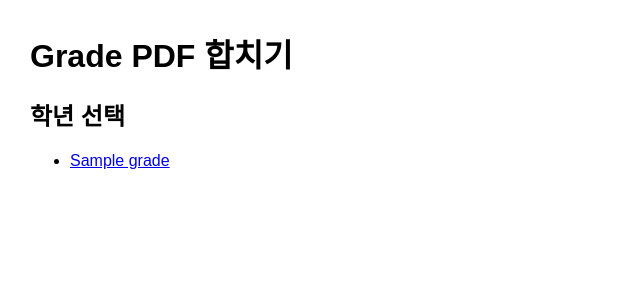
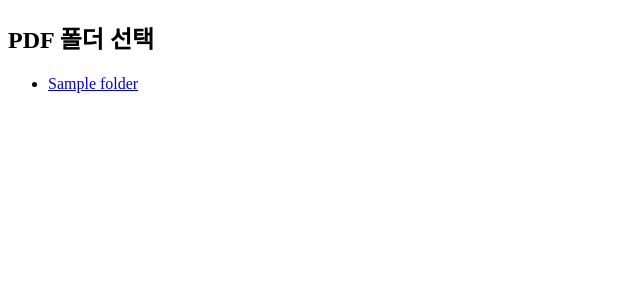
Before and after one commit to yJEONc/vending-machine, a Flask app: template templates/index.html in a window 1280 px wide. Shown: the top 300 px of the page, without its empty margins (0-640 px from the left). Run offline with Flask 3, Linux system fonts and the light colour scheme; the template is opened without the code that fills it: most values are stand-ins (such as "Sample title", 1, 10 or a date in 2020).

Commit message:
Add files via upload

```diff
--- a/app.py
+++ b/app.py
@@ -1,61 +1,54 @@
-import os, re, json, urllib.parse
 from flask import Flask, render_template, request, send_file
+import os
 from PyPDF2 import PdfMerger
+import io
 
 app = Flask(__name__)
 
-BASE_DIR = os.path.dirname(os.path.abspath(__file__))
-DATA_FOLDER = os.path.join(BASE_DIR, "data")
+DATA_FOLDER = "data"
 
-@app.route("/")
+@app.route('/')
 def index():
-    grades = [d for d in os.listdir(DATA_FOLDER) if os.path.isdir(os.path.join(DATA_FOLDER, d))]
-    return render_template("index.html", grades=grades, pdf_files=None, selected_grade=None)
+    subfolders = [f for f in os.listdir(DATA_FOLDER)
+                  if os.path.isdir(os.path.join(DATA_FOLDER, f))]
+    return render_template('index.html', subfolders=subfolders)
 
-@app.route("/grade/<grade>")
-def show_grade(grade):
-    grade_path = os.path.join(DATA_FOLDER, grade)
-    if not os.path.exists(grade_path):
-        return "해당 학년 폴더가 존재하지 않습니다.", 404
+@app.route('/files', methods=['GET'])
+def files():
+    folder = request.args.get('folder')
+    folder_path = os.path.join(DATA_FOLDER, folder)
+    if not os.path.exists(folder_path):
+        return f"폴더 '{folder}'를 찾을 수 없습니다.", 404
 
-    def natural_key(filename):
-        return [int(t) if t.isdigit() else t.lower() for t in re.split(r'([0-9]+)', filename)]
-    pdf_files = sorted(
-        [f for f in os.listdir(grade_path) if f.lower().endswith(".pdf")],
-        key=natural_key
+    pdf_files = [f for f in os.listdir(folder_path) if f.endswith('.pdf')]
+    return render_template('files.html', folder=folder, pdf_files=pdf_files)
+
+@app.route('/merge', methods=['POST'])
+def merge():
+    folder = request.form.get('folder')
+    selected_files = request.form.getlist('files')
+    output_filename = request.form.get('output_filename', 'merged.pdf')
+
+    if not selected_files:
+        return "파일을 하나 이상 선택하세요."
+
+    merger = PdfMerger()
+    folder_path = os.path.join(DATA_FOLDER, folder)
+
+    for file in selected_files:
+        merger.append(os.path.join(folder_path, file))
+
+    merged_pdf = io.BytesIO()
+    merger.write(merged_pdf)
+    merger.close()
+    merged_pdf.seek(0)
+
+    return send_file(
+        merged_pdf,
+        as_attachment=True,
+        download_name=output_filename,
+        mimetype='application/pdf'
     )
-    return render_template("index.html", grades=None, pdf_files=pdf_files, selected_grade=grade)
 
-@app.route("/merge", methods=["POST"])
-def merge_pdfs():
-    selected_grade = request.form.get("selected_grade")
-    selected_files = request.form.getlist("selected_files")
-    file_order = request.form.get("file_order", "[]")
-    output_filename = request.form.get("output_filename", "합쳐진파일")
-
-    try:
-        order_list = json.loads(file_order)
-    except json.JSONDecodeError:
-        order_list = selected_files
-
-    ordered_files = [f for f in order_list if f in selected_files]
-
-    if not selected_grade or not ordered_files:
-        return "선택된 파일이 없습니다.", 400
-
-    grade_path = os.path.join(DATA_FOLDER, selected_grade)
-    merger = PdfMerger()
-    for filename in ordered_files:
-        merger.append(os.path.join(grade_path, filename))
-
-    merged_path = os.path.join(grade_path, f"{output_filename}.pdf")
-    merger.write(merged_path)
-    merger.close()
-
-    encoded_name = urllib.parse.quote(f"{output_filename}.pdf")
-    response = send_file(merged_path, as_attachment=True)
-    response.headers["Content-Disposition"] = f"attachment; filename*=UTF-8''{encoded_name}"
-    return response
-
-if __name__ == "__main__":
-    app.run(host="0.0.0.0", port=5000)
+if __name__ == '__main__':
+    app.run(debug=True)
--- a/templates/index.html
+++ b/templates/index.html
@@ -2,62 +2,14 @@
 <html lang="ko">
 <head>
     <meta charset="UTF-8">
-    <title>Grade PDF 합치기</title>
-    <style>
-        body { font-family: sans-serif; margin: 30px; }
-        label { display: block; margin: 4px 0; }
-        .order { color: blue; font-weight: bold; margin-left: 6px; }
-    </style>
+    <title>폴더 선택</title>
 </head>
 <body>
-    <h1>Grade PDF 합치기</h1>
-
-    {% if grades %}
-        <h2>학년 선택</h2>
-        <ul>
-        {% for grade in grades %}
-            <li><a href="/grade/{{ grade }}">{{ grade }}</a></li>
+    <h2>PDF 폴더 선택</h2>
+    <ul>
+        {% for folder in subfolders %}
+        <li><a href="/files?folder={{ folder }}">{{ folder }}</a></li>
         {% endfor %}
-        </ul>
-    {% elif pdf_files %}
-        <h2>{{ selected_grade }} 파일 목록</h2>
-        <form action="/merge" method="post" id="mergeForm">
-            <input type="hidden" name="selected_grade" value="{{ selected_grade }}">
-            <input type="hidden" name="file_order" id="file_order">
-            {% for file in pdf_files %}
-                <label>
-                    <input type="checkbox" name="selected_files" value="{{ file }}" onchange="updateOrder(this)">
-                    {{ file }} <span class="order" id="order_{{ loop.index }}"></span>
-                </label>
-            {% endfor %}
-            <input type="text" name="output_filename" placeholder="출력 파일명">
-            <button type="submit">선택한 PDF 합치기</button>
-        </form>
-
-        <script>
-            let orderList = [];
-            function updateOrder(checkbox) {
-                const filename = checkbox.value;
-                const label = checkbox.parentElement.querySelector('.order');
-                if (checkbox.checked) {
-                    orderList.push(filename);
-                    label.textContent = orderList.length + "️⃣";
-                } else {
-                    orderList = orderList.filter(f => f !== filename);
-                    label.textContent = "";
-                    // 순서 다시 표시
-                    document.querySelectorAll("input[type='checkbox']").forEach(cb => {
-                        const file = cb.value;
-                        const lbl = cb.parentElement.querySelector('.order');
-                        const idx = orderList.indexOf(file);
-                        lbl.textContent = idx >= 0 ? (idx + 1) + "️⃣" : "";
-                    });
-                }
-                document.getElementById("file_order").value = JSON.stringify(orderList);
-            }
-        </script>
-    {% else %}
-        <p>불러올 데이터가 없습니다.</p>
-    {% endif %}
+    </ul>
 </body>
 </html>
```
Also changed, not shown: templates/files.html (added, +22 -0 lines).
